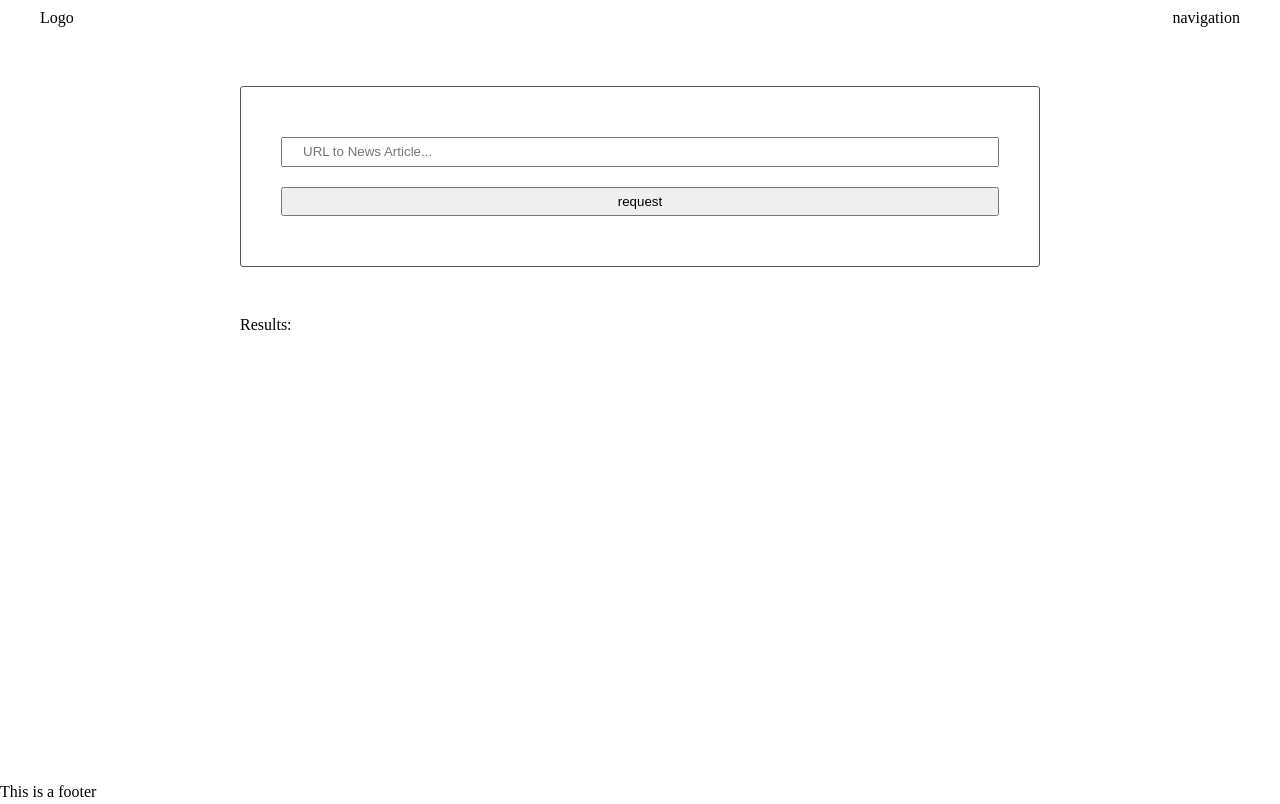
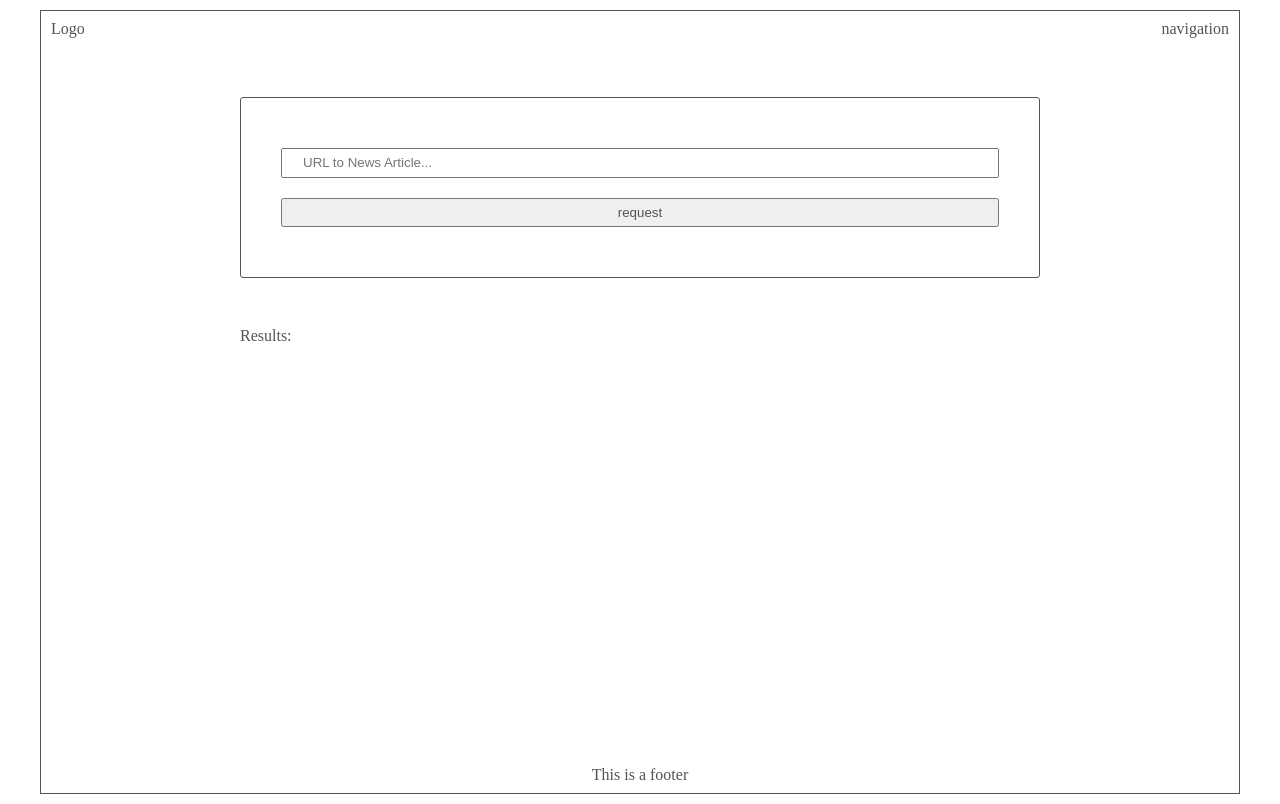
Before and after one commit to s-heim-dev/news-evaluation, a website: page src/client/views/index.html in a window 1280 px wide. Drawn offline with nearby package versions, Linux system fonts and the light colour scheme; files that its build step writes are made by us from their sources.

Commit message:
adjusted style

```diff
--- a/src/client/styles/base.scss
+++ b/src/client/styles/base.scss
@@ -1,14 +1,38 @@
+$baseColor: #545454;
+$border: 1px solid $baseColor;
+
 body {
     display: flex;
     flex-direction: column;
-    min-height: 100vh;
-}
+    min-height: 98vh;
+    margin: 10px 40px;
+    border: $border;
+    color: $baseColor;
 
     main {
         flex: 2;
-}
 
         section {
             max-width: 800px;
             margin: 50px auto;
         }
+
+        @media(max-width: 850px) {
+            section {
+                max-width: 500px;
+            }
+        }
+
+        @media(max-width: 550px) {
+            section {
+                max-width: 300px;
+            }
+        }
+
+        @media(max-width: 350px) {
+            section {
+                width: 80%;
+            }
+        }
+    }
+}
--- a/src/client/styles/footer.scss
+++ b/src/client/styles/footer.scss
@@ -0,0 +1,5 @@
+footer {
+    display: flex;
+    justify-content: center;
+    padding: 10px;
+}
--- a/src/client/styles/form.scss
+++ b/src/client/styles/form.scss
@@ -1,12 +1,15 @@
+@import "./base.scss";
+
 form {
-    border: 1px solid #545454;
+    border: $border;
     border-radius: 3px;
     padding: 40px;
-}
 
     input {
         padding: 5px 20px;
         width: 100%;
         line-height: 16px;
         margin: 10px 0;
+        color: $baseColor;
     }
+}
--- a/src/client/styles/header.scss
+++ b/src/client/styles/header.scss
@@ -1,5 +1,5 @@
 header {
     display: flex;
     justify-content: space-between;
-    padding: 10px 40px;
+    padding: 10px;
 }
```
Lines whose indentation alone changed are shown as unchanged.
